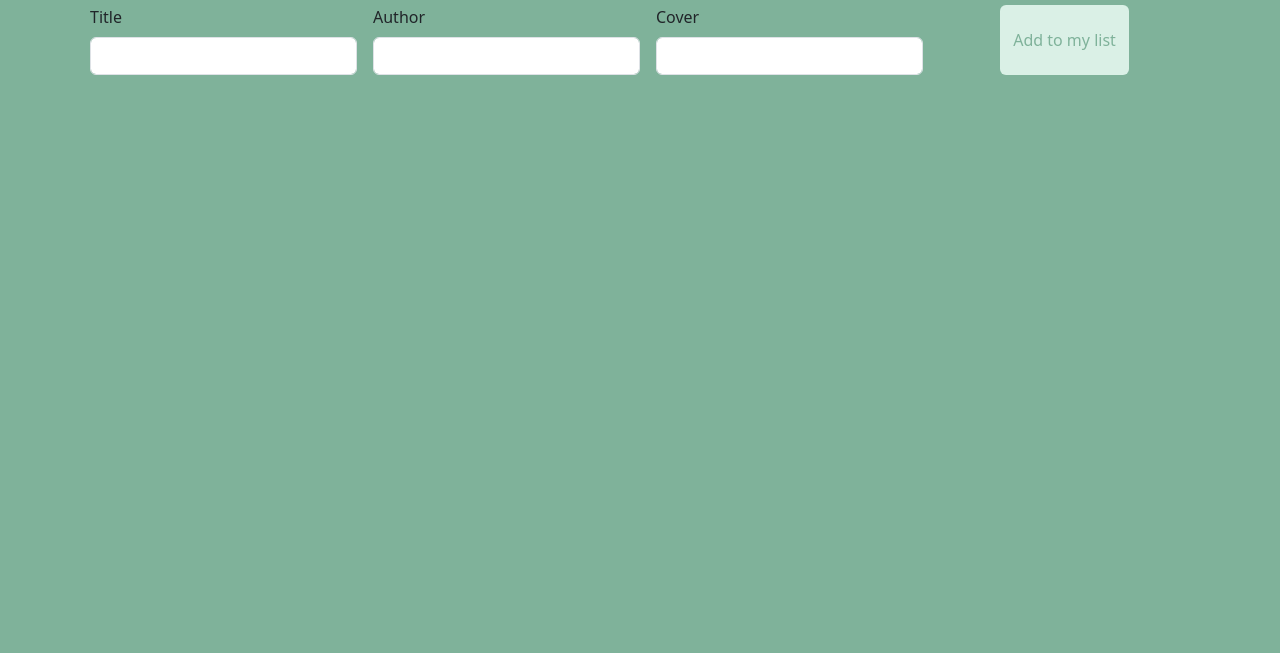
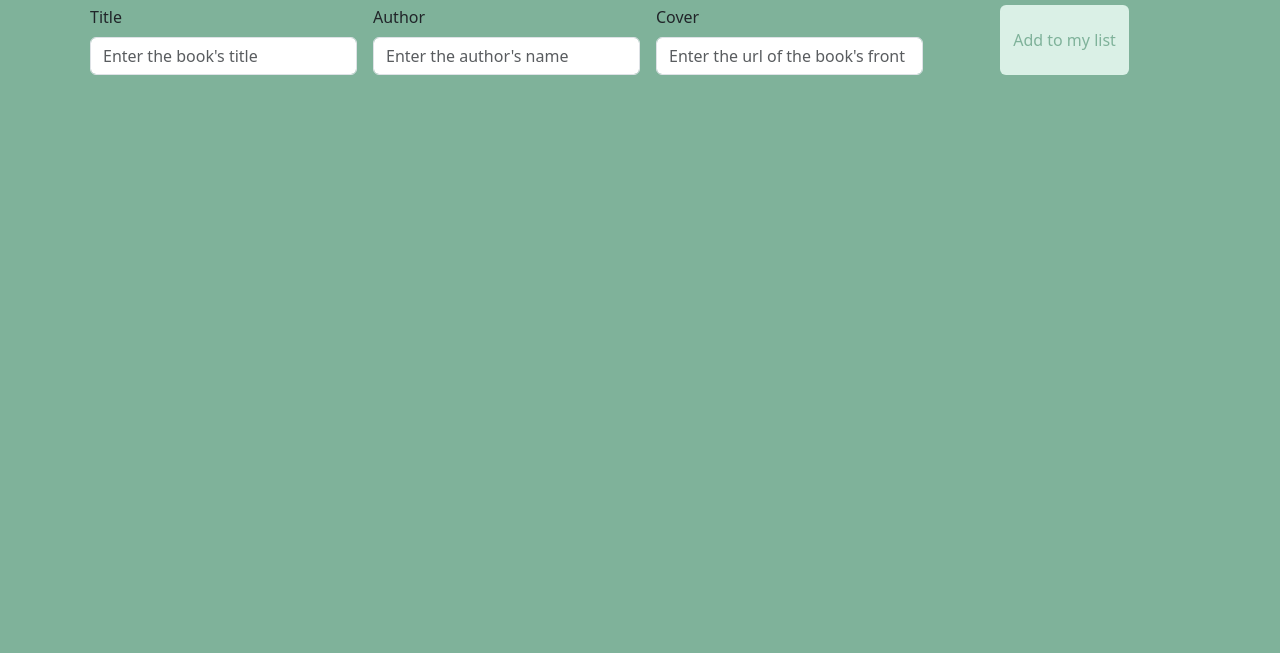
Before and after one commit to zoyasia/to-read-list, a website with bundled scripts: page index.html in a window 1280 px wide. Shown: the part 147-800 px from the top of the page. Built offline with nearby package versions, Linux system fonts and the light colour scheme.

Commit message:
ajout de placeholder

```diff
--- a/index.html
+++ b/index.html
@@ -18,15 +18,15 @@
             <form action="" method="get" class="d-flex justify-content-center" id="form">
                 <div class="col md-3 mx-2" >
                     <label for="title" class="form-label">Title</label>
-                    <input type="text" name="title" id="title" class="rounded form-control" required>
+                    <input type="text" name="title" id="title" class="rounded form-control" placeholder="Enter the book's title" required>
                 </div>
                 <div class="col md-3 mx-2">
                     <label for="author" class="form-label">Author</label>
-                    <input type="text" name="author" id="author" class="rounded form-control" required>
+                    <input type="text" name="author" id="author" class="rounded form-control" placeholder="Enter the author's name" required>
                 </div>
                 <div class="col md-3 mx-2" >
                     <label for="cover" class="form-label">Cover</label>
-                    <input type="url" name="cover" id="cover" class="rounded form-control" required>
+                    <input type="url" name="cover" id="cover" class="rounded form-control" placeholder="Enter the url of the book's front cover" required>
                 </div>
                 <div class="col md-3 d-flex justify-content-center">
                     <button type="submit" class="btn myBtn" id="btn">Add to my list</button>
```
